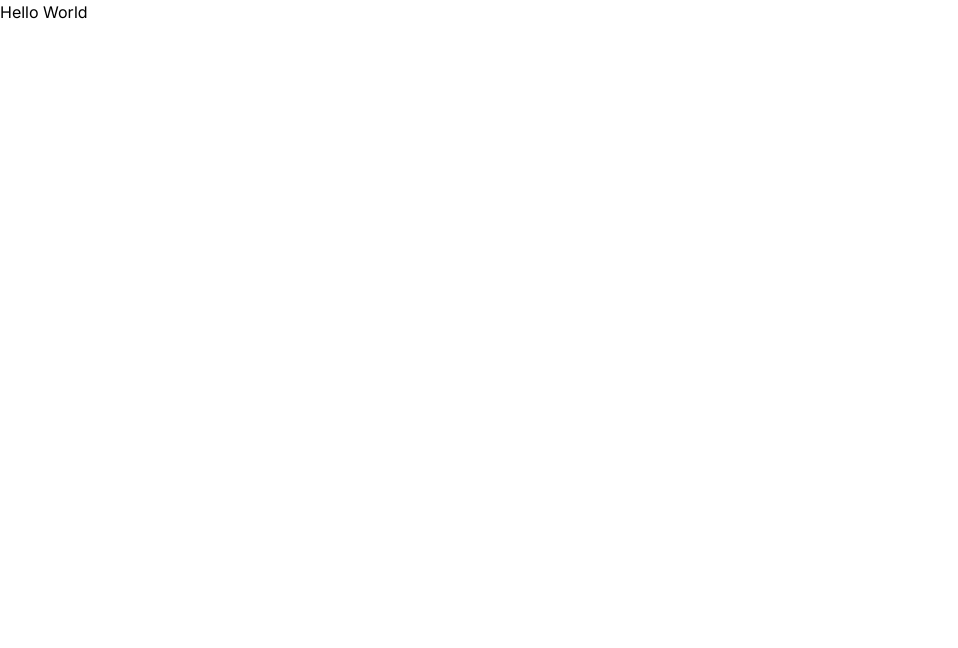
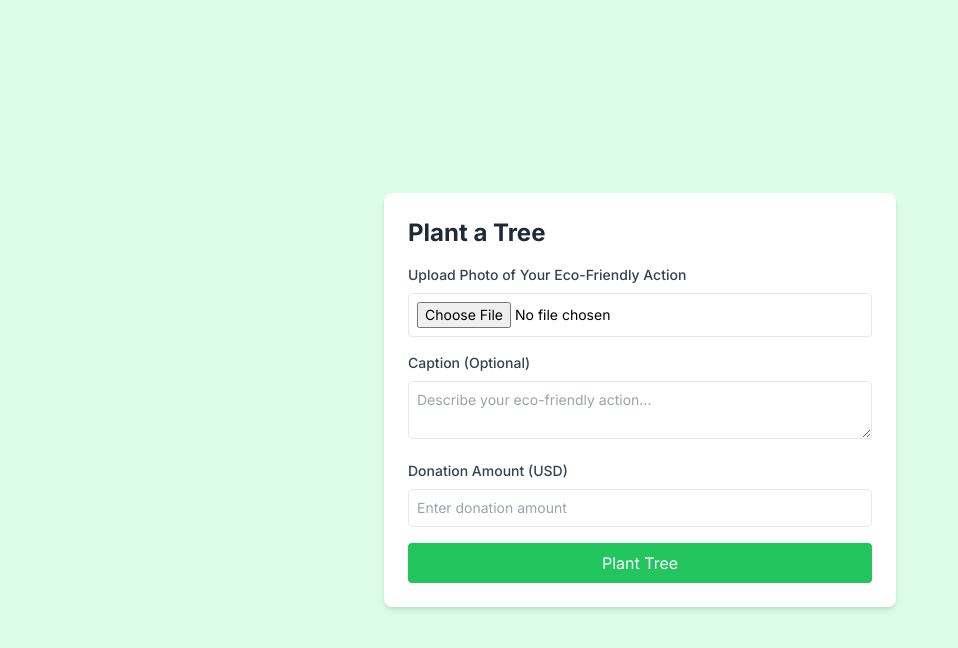
Before and after one commit to tingtingtingtin/generositree, a Next.js app: page / in a window 1280 px wide. Shown: the top 648 px of the page, without its empty margins (0-958 px from the left). Built offline with nearby package versions, Linux system fonts and the light colour scheme.

Commit message:
Added tree API

```diff
--- /dev/null
+++ b/src/app/api/plantTree/route.ts
@@ -0,0 +1,54 @@
+import { NextResponse } from "next/server";
+
+export async function POST(request: Request) {
+  const { treeCount, user } = await request.json();
+
+  if (!treeCount || !user) {
+    return NextResponse.json(
+      { error: " Missing required fields: treeCount or user" },
+      { status: 400 }
+    );
+  }
+
+  const DIGITAL_HUMANI_API_URL = "https://api.sandbox.digitalhumani.com/tree";
+  const ENTERPRISE_ID = process.env.DIGITALHUMANI_ENTERPRISE_ID!;
+  const PROJECT_ID = process.env.DIGITALHUMANI_PROJECT_ID!;
+  const API_KEY = process.env.DIGITALHUMANI_API_KEY!;
+
+  try {
+    const response = await fetch(DIGITAL_HUMANI_API_URL, {
+      method: "POST",
+      headers: {
+        "Content-Type": "application/json",
+        "X-Api-Key": API_KEY,
+      },
+      body: JSON.stringify({
+        treeCount: parseInt(treeCount, 10),
+        enterpriseId: ENTERPRISE_ID,
+        projectId: PROJECT_ID,
+        user,
+      }),
+    });
+
+    if (response.status === 401) {
+      return NextResponse.json({ error: "Unauthorized" }, { status: 401 });
+    }
+
+    if (!response.ok) {
+      const errorData = await response.json();
+      return NextResponse.json(
+        { error: errorData },
+        { status: response.status }
+      );
+    }
+
+    const data = await response.json();
+    return NextResponse.json({ success: true, data }, { status: 200 });
+  } catch (error) {
+    console.error("Error planting tree:", error);
+    return NextResponse.json(
+      { error: "Internal server error" },
+      { status: 500 }
+    );
+  }
+}
--- a/src/app/page.tsx
+++ b/src/app/page.tsx
@@ -1,5 +1,122 @@
-const Home = () => {
-  return <>Hello World</>;
-};
+"use client";
 
-export default Home;
+import { useState } from "react";
+import { useRouter } from "next/navigation";
+
+export default function Home() {
+  const [photo, setPhoto] = useState<File | null>(null);
+  const [caption, setCaption] = useState("");
+  const [donation, setDonation] = useState("");
+  const router = useRouter();
+
+  const handlePhotoChange = (e: React.ChangeEvent<HTMLInputElement>) => {
+    if (e.target.files && e.target.files[0]) {
+      setPhoto(e.target.files[0]);
+    }
+  };
+
+  const handleSubmit = async (e: React.FormEvent) => {
+    e.preventDefault();
+
+    if (!photo || !donation) {
+      alert("Please upload a photo and enter a donation amount!");
+      return;
+    }
+
+    const formData = new FormData();
+    formData.append("photo", photo);
+    formData.append("caption", caption);
+    formData.append("donation", donation);
+
+    try {
+      // Upload the photo (implement separately if needed)
+      // const photoUploadResponse = await fetch("/api/uploadPhoto", {
+      //   method: "POST",
+      //   body: formData,
+      // });
+
+      // if (!photoUploadResponse.ok) {
+      //   alert("Error uploading photo!");
+      //   return;
+      // }
+
+      const userEmail = "user@example.com"; // Replace with user-specific email
+      const treePlantResponse = await fetch("/api/plantTree", {
+        method: "POST",
+        headers: { "Content-Type": "application/json" },
+        body: JSON.stringify({
+          treeCount: 1,
+          user: userEmail,
+        }),
+      });
+
+      const treePlantData = await treePlantResponse.json();
+
+      if (treePlantResponse.ok) {
+        console.log("Tree planted successfully!");
+        setPhoto(null);
+        setCaption("");
+        setDonation("");
+        router.push("/success");
+      } else {
+        alert(`Error planting tree: ${treePlantData.error}`);
+      }
+    } catch (error) {
+      console.error("Error:", error);
+      alert("Something went wrong!");
+    }
+  };
+
+  return (
+    <div className="flex min-h-screen items-center justify-center bg-green-100 p-6">
+      <form
+        className="w-full max-w-lg rounded-lg bg-white p-6 shadow-md"
+        onSubmit={handleSubmit}
+      >
+        <h1 className="mb-4 text-2xl font-bold text-gray-800">Plant a Tree</h1>
+
+        {/* Photo Upload */}
+        <label className="mb-2 block text-sm font-medium text-gray-700">
+          Upload Photo of Your Eco-Friendly Action
+        </label>
+        <input
+          type="file"
+          accept="image/*"
+          onChange={handlePhotoChange}
+          className="mb-4 w-full rounded border p-2 text-sm"
+        />
+
+        {/* Caption */}
+        <label className="mb-2 block text-sm font-medium text-gray-700">
+          Caption (Optional)
+        </label>
+        <textarea
+          value={caption}
+          onChange={(e) => setCaption(e.target.value)}
+          placeholder="Describe your eco-friendly action..."
+          className="mb-4 w-full rounded border p-2 text-sm"
+        />
+
+        {/* Donation */}
+        <label className="mb-2 block text-sm font-medium text-gray-700">
+          Donation Amount (USD)
+        </label>
+        <input
+          type="number"
+          value={donation}
+          onChange={(e) => setDonation(e.target.value)}
+          placeholder="Enter donation amount"
+          className="mb-4 w-full rounded border p-2 text-sm"
+        />
+
+        {/* Submit Button */}
+        <button
+          type="submit"
+          className="w-full rounded bg-green-500 py-2 text-white hover:bg-green-600"
+        >
+          Plant Tree
+        </button>
+      </form>
+    </div>
+  );
+}
--- /dev/null
+++ b/src/app/success/page.tsx
@@ -0,0 +1,28 @@
+"use client";
+
+import { useEffect } from "react";
+
+export default function Success() {
+  useEffect(() => {
+    // Optional: You can use setTimeout to redirect after a few seconds
+    // setTimeout(() => {
+    //   window.location.href = "/";
+    // }, 3000);
+  }, []);
+
+  return (
+    <div className="flex min-h-screen items-center justify-center bg-green-100 p-6">
+      <div className="w-full max-w-lg rounded-lg bg-white p-6 shadow-md">
+        <h1 className="mb-4 text-2xl font-bold text-gray-800">Success!</h1>
+        <p className="text-lg text-gray-600">
+          Your tree has been successfully planted!
+        </p>
+        <div className="mt-6 text-center">
+          <a href="/" className="text-blue-500 hover:underline">
+            Plant another tree
+          </a>
+        </div>
+      </div>
+    </div>
+  );
+}
```
Also changed, not shown: package.json (+7 -1 lines), 1 other file (tests, documents, lock files or other folders).
